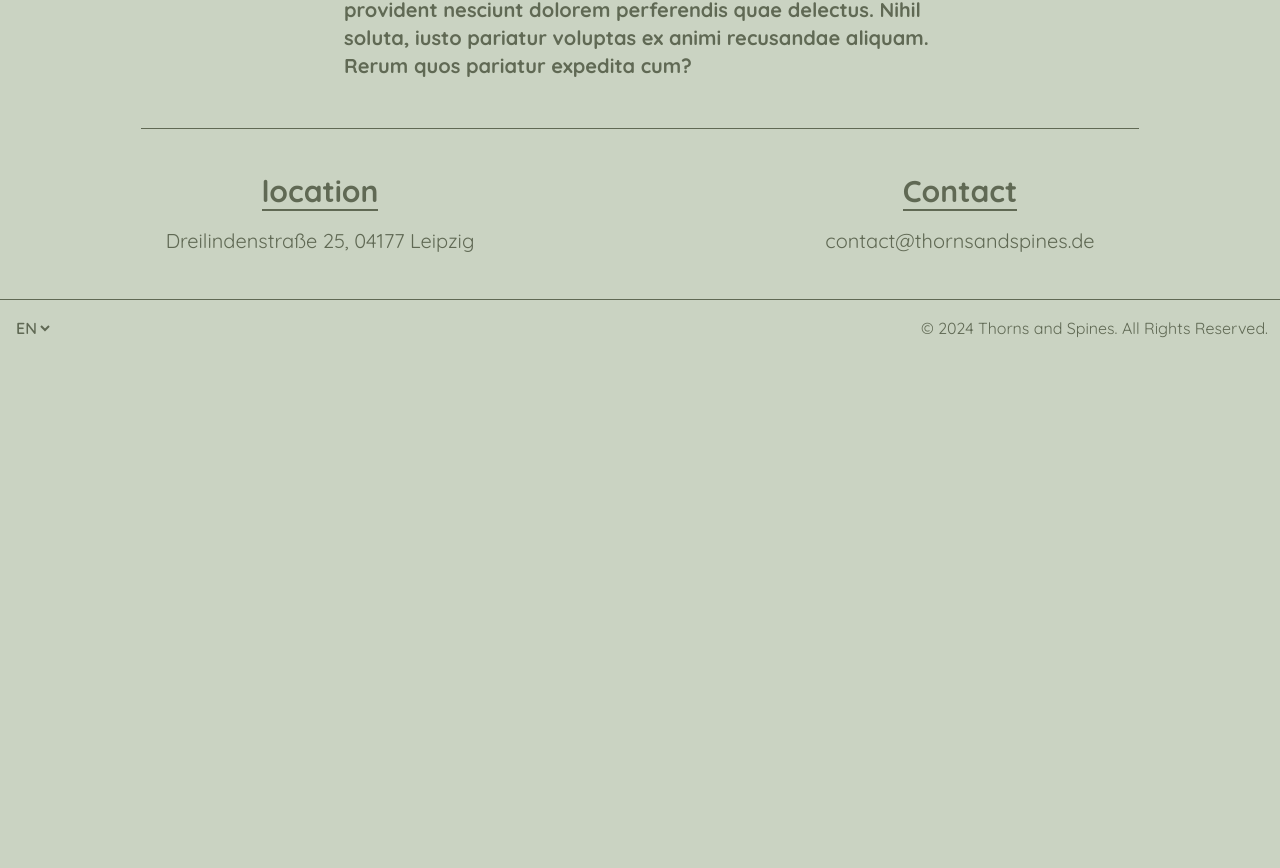
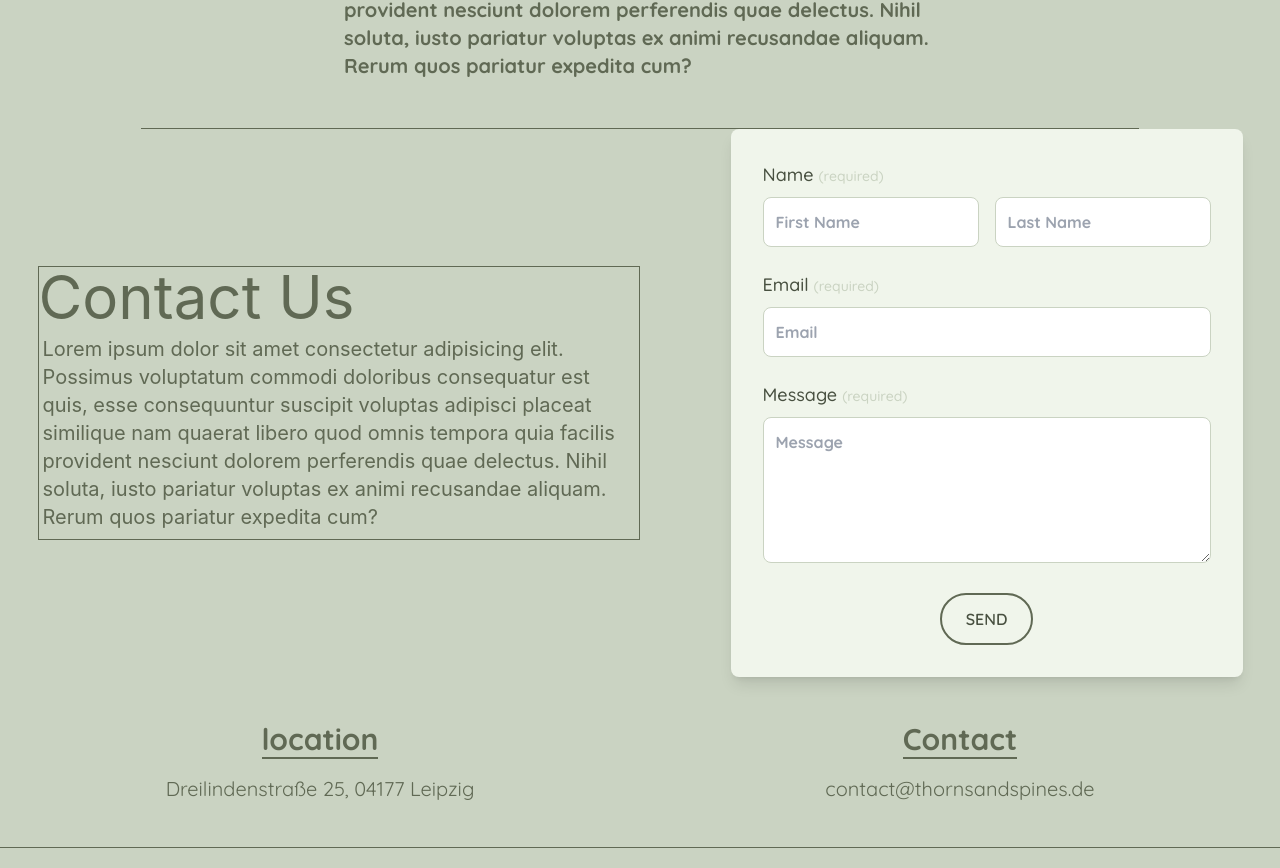
Before and after one commit to Cmbs86/Thorns-and-Spines-page, a React (Vite) app in the folder thorns-n-spines-project/: page /contact in a window 1280 px wide. Shown: the part 1296-2164 px from the top of the page. Before the commit the page ends 1652 px from the top, so only its background shows below. Built offline with nearby package versions, Linux system fonts and the light colour scheme.

Commit message:
add contact us form

```diff
--- a/thorns-n-spines-project/src/pages/Contact.jsx
+++ b/thorns-n-spines-project/src/pages/Contact.jsx
@@ -14,7 +14,7 @@ const Contact = () => {
               {t("contact")}
             </h1>
           </div>
-
+          {/* map container */}
           <div className="flex flex-wrap gap-12  w-full justify-around items-center">
             <div className="flex  w-[450px] h-[280px] sm:w-[550px] sm:h-[380px]  md:w-[650px] md:h-[480px] lg:w-[750px] lg:h-[500px]  border-tns-ebony border  ">
               <iframe
@@ -26,11 +26,13 @@ const Contact = () => {
                 referrerpolicy="no-referrer-when-downgrade"
               ></iframe>
             </div>
-
+            {/* Address info container */}
             <div className="flex flex-col flex-wrap font-sans text-tns-ebony font-bold">
-            <div className="flex flex-col gap-y-10  justify-center items-center">
+              <section className="flex flex-col gap-y-10  justify-center items-center">
                 <div className="w-full">
-              <h3 className="text-3xl md:text-4xl lg:text-6xl text-center lg:text-start">Our Address:</h3>
+                  <h3 className="text-3xl md:text-4xl lg:text-6xl text-center lg:text-start">
+                    Our Address:
+                  </h3>
                 </div>
                 <h1 className="text-3xl md:text-4xl lg:text-6xl">
                   Dreilindenstraße 25,
@@ -39,17 +41,139 @@ const Contact = () => {
                 </h1>
 
                 <div className="max-w-[600px]">
-               <p className="lg:text-xl py-2 pl-1 text-center lg:text-start   ">Lorem ipsum dolor sit amet consectetur adipisicing elit. Possimus voluptatum commodi doloribus consequatur est quis, esse consequuntur suscipit voluptas adipisci placeat similique nam quaerat libero quod omnis tempora quia facilis provident nesciunt dolorem perferendis quae delectus. Nihil soluta, iusto pariatur voluptas ex animi recusandae aliquam. Rerum quos pariatur expedita cum?</p>
+                  <p className="lg:text-xl py-2 pl-1 text-center lg:text-start   ">
+                    Lorem ipsum dolor sit amet consectetur adipisicing elit.
+                    Possimus voluptatum commodi doloribus consequatur est quis,
+                    esse consequuntur suscipit voluptas adipisci placeat
+                    similique nam quaerat libero quod omnis tempora quia facilis
+                    provident nesciunt dolorem perferendis quae delectus. Nihil
+                    soluta, iusto pariatur voluptas ex animi recusandae aliquam.
+                    Rerum quos pariatur expedita cum?
+                  </p>
+                </div>
+              </section>
+            </div>
+          </div>
+          <AnimatedSeparator />
+          {/* Contact form container */}
+          <div className="flex flex-wrap gap-12  w-full justify-around items-center">
+          <div className="text-6xl text-tns-ebony    border-tns-ebony border  ">
+            <div className="">
+              <h1 className="">Contact Us</h1>
+              </div>
+              <div className="max-w-[600px]">
+                  <p className="lg:text-xl py-2 pl-1 text-center lg:text-start   ">
+                    Lorem ipsum dolor sit amet consectetur adipisicing elit.
+                    Possimus voluptatum commodi doloribus consequatur est quis,
+                    esse consequuntur suscipit voluptas adipisci placeat
+                    similique nam quaerat libero quod omnis tempora quia facilis
+                    provident nesciunt dolorem perferendis quae delectus. Nihil
+                    soluta, iusto pariatur voluptas ex animi recusandae aliquam.
+                    Rerum quos pariatur expedita cum?
+                  </p>
+                </div>
+            </div>
+            <div className="flex flex-col flex-wrap font-sans text-tns-ebony font-bold">
+              <section className="flex flex-col gap-y-10  justify-center items-center">
+              <form className="w-full max-w-lg bg-tns-mint-cream p-8 rounded-lg shadow-lg">
+        {/* Name Field */}
+        <div className="mb-6">
+          <label className="block text-tns-ebony-dark text-lg font-medium mb-2">
+            Name <span className="text-tns-ash-gray-light text-sm">(required)</span>
+          </label>
+          <div className="flex space-x-4">
+            <input
+              type="text"
+              placeholder="First Name"
+              className="w-full p-3 border border-tns-ash-gray-light rounded-lg focus:outline-none focus:ring-2 focus:ring-tns-ebony"
+            />
+            <input
+              type="text"
+              placeholder="Last Name"
+              className="w-full p-3 border border-tns-ash-gray-light rounded-lg focus:outline-none focus:ring-2 focus:ring-tns-ebony"
+            />
+          </div>
         </div>
 
+        {/* Email Field */}
+        <div className="mb-6">
+          <label className="block text-tns-ebony-dark text-lg font-medium mb-2">
+            Email <span className="text-tns-ash-gray-light text-sm">(required)</span>
+          </label>
+          <input
+            type="email"
+            placeholder="Email"
+            className="w-full p-3 border border-tns-ash-gray-light rounded-lg focus:outline-none focus:ring-2 focus:ring-tns-ebony"
+          />
         </div>
 
+        {/* Message Field */}
+        <div className="mb-6">
+          <label className="block text-tns-ebony-dark text-lg font-medium mb-2">
+            Message <span className="text-tns-ash-gray-light text-sm">(required)</span>
+          </label>
+          <textarea
+            placeholder="Message"
+            rows="5"
+            className="w-full p-3 border border-tns-ash-gray-light rounded-lg focus:outline-none focus:ring-2 focus:ring-tns-ebony"
+          ></textarea>
         </div>
 
+        {/* Send Button */}
+        <div className="flex justify-center">
+          <button
+            type="submit"
+            className="px-6 py-3 text-tns-ebony-dark border-2 border-tns-ebony rounded-full font-semibold hover:bg-tns-ebony-dark hover:text-tns-mint-cream transition-colors"
+          >
+            SEND
+          </button>
         </div>
-        <AnimatedSeparator />
+      </form>
+
+              </section>
+            </div>
+          </div>
         </main>
       </ContentLayout>
+
+      {/*   <div className="flex flex-col gap-y-5">
+                <div className="flex flex-col gap-y-2">
+                  <label htmlFor="name" className="text-tns-ebony font-bold">
+                    Name:
+                  </label>
+                  <input
+                    type="text"
+                    id="name"
+                    name="name"
+                    className="border-tns-ebony border p-2"
+                  />
+                </div>
+                <div className="flex flex-col gap-y-2">
+                  <label htmlFor="email" className="text-tns-ebony font-bold">
+                    Email:
+                  </label>
+                  <input
+                    type="email"
+                    id="email"
+                    name="email"
+                    className="border-tns-ebony border p-2"
+                  />
+                </div>
+                <div className="flex flex-col gap-y-2">
+                  <label htmlFor="message" className="text-tns-ebony font-bold">
+                    Message:
+                  </label>
+                  <textarea
+                    id="message"
+                    name="message"
+                    rows="4"
+                    className="border-tns-ebony border p-2"
+                  ></textarea>
+                </div>
+                <button className="bg-tns-ebony text-white font-bold p-2">
+                  Send
+                </button>
+              </div> */}
     </>
   );
 };
```
Lines whose indentation alone changed are shown as unchanged.
